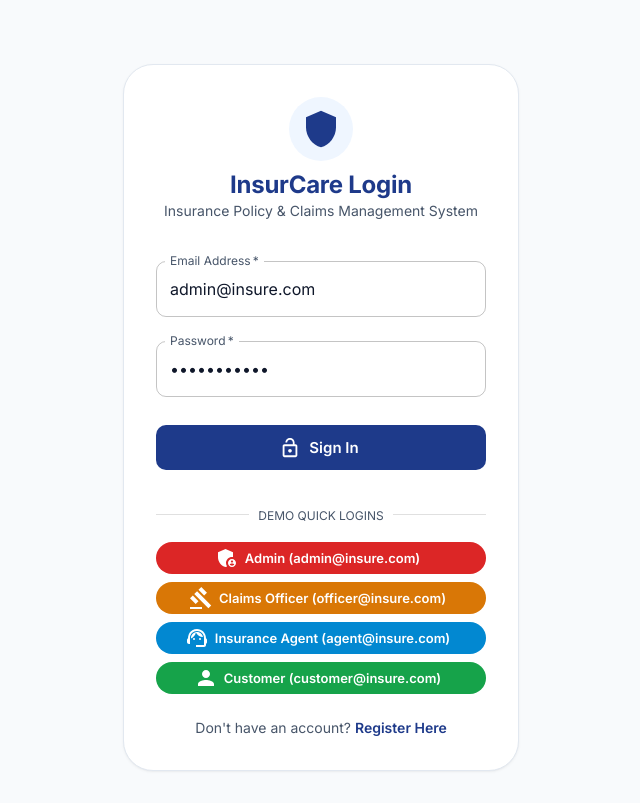
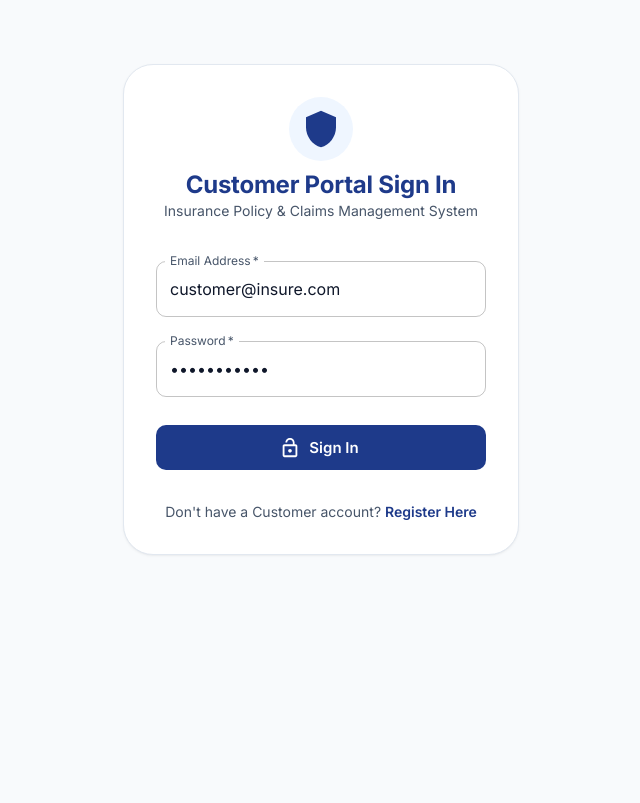
Before and after one commit to harshithcheripally16-ui/Insurance-Policy-Claims-Management, a React (Vite) app in the folder frontend/: page /login in a window 1280 px wide. Shown: the whole page, without its empty margins (319-959 px from the left). Built offline with nearby package versions, Linux system fonts and the light colour scheme.

Commit message:
refactor: simplify UI for Customer role testing and remove demo role banner

```diff
--- a/frontend/src/App.jsx
+++ b/frontend/src/App.jsx
@@ -4,13 +4,11 @@ import { Box, Container, CircularProgress } from '@mui/material';
 import { useAuth, AuthProvider } from './context/AuthContext';
 import Navbar from './components/Navbar';
 import Sidebar from './components/Sidebar';
-import RoleDemoBanner from './components/RoleDemoBanner';
 import Login from './pages/Login';
 import Register from './pages/Register';
 import Dashboard from './pages/Dashboard';
 import PoliciesPage from './pages/PoliciesPage';
 import ClaimsPage from './pages/ClaimsPage';
-import UsersPage from './pages/UsersPage';
 
 function ProtectedLayout() {
   const { user, loading } = useAuth();
@@ -30,7 +28,6 @@ function ProtectedLayout() {
 
   return (
     <Box sx={{ minHeight: '100vh', bgcolor: '#f8fafc', display: 'flex', flexDirection: 'column' }}>
-      <RoleDemoBanner />
       <Navbar onMobileMenuToggle={() => setMobileOpen(!mobileOpen)} />
       <Box sx={{ display: 'flex', flexGrow: 1, overflowX: 'hidden' }}>
         <Sidebar mobileOpen={mobileOpen} onMobileClose={() => setMobileOpen(false)} />
@@ -40,7 +37,6 @@ function ProtectedLayout() {
             <Route path="/policies" element={<PoliciesPage />} />
             <Route path="/policies/catalog" element={<PoliciesPage />} />
             <Route path="/claims" element={<ClaimsPage />} />
-            <Route path="/users" element={<UsersPage />} />
             <Route path="*" element={<Navigate to="/dashboard" replace />} />
           </Routes>
         </Container>
--- a/frontend/src/components/Sidebar.jsx
+++ b/frontend/src/components/Sidebar.jsx
@@ -8,21 +8,13 @@ import DashboardIcon from '@mui/icons-material/Dashboard';
 import PolicyIcon from '@mui/icons-material/Policy';
 import CategoryIcon from '@mui/icons-material/Category';
 import AssignmentLateIcon from '@mui/icons-material/AssignmentLate';
-import PeopleIcon from '@mui/icons-material/People';
 import DownloadIcon from '@mui/icons-material/Download';
-import AddTaskIcon from '@mui/icons-material/AddTask';
-import GavelIcon from '@mui/icons-material/Gavel';
-import AdminPanelSettingsIcon from '@mui/icons-material/AdminPanelSettings';
-import SupportAgentIcon from '@mui/icons-material/SupportAgent';
 import PersonIcon from '@mui/icons-material/Person';
-import FolderSharedIcon from '@mui/icons-material/FolderShared';
-import { useAuth } from '../context/AuthContext';
 import api from '../services/api';
 
 export default function Sidebar({ mobileOpen, onMobileClose }) {
   const navigate = useNavigate();
   const location = useLocation();
-  const { user } = useAuth();
 
   const handleExportCSV = async () => {
     try {
@@ -39,56 +31,13 @@ export default function Sidebar({ mobileOpen, onMobileClose }) {
     }
   };
 
-  // Define Role-Specific Main Menus
-  const getNavItems = () => {
-    switch (user?.role) {
-      case 'CUSTOMER':
-        return [
-          { label: 'Customer Overview', path: '/dashboard', icon: <DashboardIcon /> },
-          { label: 'Policy Catalog', path: '/policies/catalog', icon: <CategoryIcon /> },
-          { label: 'My Policies', path: '/policies', icon: <PolicyIcon /> },
-          { label: 'Submit & Track Claims', path: '/claims', icon: <AssignmentLateIcon /> },
-        ];
-
-      case 'AGENT':
-        return [
-          { label: 'Agent Dashboard', path: '/dashboard', icon: <DashboardIcon /> },
-          { label: 'Policy Catalog', path: '/policies/catalog', icon: <CategoryIcon /> },
-          { label: 'Customer Policies', path: '/policies', icon: <PolicyIcon /> },
-          { label: 'Customer Claims', path: '/claims', icon: <AssignmentLateIcon /> },
-          { label: 'Customer Directory', path: '/users', icon: <PeopleIcon /> },
-        ];
-
-      case 'CLAIMS_OFFICER':
-        return [
-          { label: 'Officer Dashboard', path: '/dashboard', icon: <DashboardIcon /> },
-          { label: 'Review Workbench', path: '/claims', icon: <GavelIcon /> },
-          { label: 'Document Attachments', path: '/claims?tab=documents', icon: <FolderSharedIcon /> },
-        ];
-
-      case 'ADMIN':
-      default:
-        // Admin Privileges: Comprehensive combination of Customer, Agent & Officer features
-        return [
-          { label: 'Master Analytics', path: '/dashboard', icon: <DashboardIcon /> },
-          { label: 'Policy Catalog', path: '/policies/catalog', icon: <CategoryIcon /> },
-          { label: 'All System Policies', path: '/policies', icon: <PolicyIcon /> },
-          { label: 'Claims Workbench', path: '/claims', icon: <GavelIcon /> },
-          { label: 'User Directory', path: '/users', icon: <PeopleIcon /> },
-        ];
-    }
-  };
-
-  const navItems = getNavItems();
-
-  const roleMeta = {
-    ADMIN: { label: 'Admin Access', color: 'error', icon: <AdminPanelSettingsIcon fontSize="small" /> },
-    CLAIMS_OFFICER: { label: 'Officer Menu', color: 'warning', icon: <GavelIcon fontSize="small" /> },
-    AGENT: { label: 'Agent Menu', color: 'info', icon: <SupportAgentIcon fontSize="small" /> },
-    CUSTOMER: { label: 'Customer Portal', color: 'success', icon: <PersonIcon fontSize="small" /> },
-  };
-
-  const currentRole = roleMeta[user?.role] || roleMeta.CUSTOMER;
+  // Customer Only Menu Items
+  const navItems = [
+    { label: 'Customer Overview', path: '/dashboard', icon: <DashboardIcon /> },
+    { label: 'Policy Catalog', path: '/policies/catalog', icon: <CategoryIcon /> },
+    { label: 'My Policies', path: '/policies', icon: <PolicyIcon /> },
+    { label: 'Submit & Track Claims', path: '/claims', icon: <AssignmentLateIcon /> },
+  ];
 
   const sidebarContent = (
     <Box sx={{ display: 'flex', flexDirection: 'column', height: '100%', justifyContent: 'space-between', p: 2 }}>
@@ -96,21 +45,21 @@ export default function Sidebar({ mobileOpen, onMobileClose }) {
         {/* Role Badge Indicator */}
         <Box sx={{ px: 1, mb: 2 }}>
           <Chip
-            icon={currentRole.icon}
-            label={currentRole.label}
-            color={currentRole.color}
+            icon={<PersonIcon fontSize="small" />}
+            label="Customer Portal"
+            color="success"
             size="small"
             sx={{ fontWeight: 700, width: '100%', justifyContent: 'flex-start', px: 1 }}
           />
         </Box>
 
         <Typography variant="overline" sx={{ px: 2, color: '#94a3b8', fontWeight: 700, letterSpacing: 1 }}>
-          Dedicated Menu
+          Customer Menu
         </Typography>
 
         <List sx={{ mt: 1 }}>
           {navItems.map((item) => {
-            const isActive = location.pathname === item.path || (location.pathname + location.search) === item.path;
+            const isActive = location.pathname === item.path;
             return (
               <ListItem key={item.path} disablePadding sx={{ mb: 0.5 }}>
                 <ListItemButton
--- a/frontend/src/pages/Login.jsx
+++ b/frontend/src/pages/Login.jsx
@@ -1,21 +1,16 @@
 import React, { useState } from 'react';
 import { useNavigate, Link } from 'react-router-dom';
 import {
-  Container, Box, Paper, Typography, TextField, Button, Alert,
-  Divider, Chip, Stack
+  Container, Box, Paper, Typography, TextField, Button, Alert
 } from '@mui/material';
 import ShieldIcon from '@mui/icons-material/Shield';
 import LockOpenIcon from '@mui/icons-material/LockOpen';
-import AdminPanelSettingsIcon from '@mui/icons-material/AdminPanelSettings';
-import GavelIcon from '@mui/icons-material/Gavel';
-import SupportAgentIcon from '@mui/icons-material/SupportAgent';
-import PersonIcon from '@mui/icons-material/Person';
 import { useAuth } from '../context/AuthContext';
 
 export default function Login() {
   const navigate = useNavigate();
   const { login } = useAuth();
-  const [email, setEmail] = useState('admin@insure.com');
+  const [email, setEmail] = useState('customer@insure.com');
   const [password, setPassword] = useState('password123');
   const [error, setError] = useState('');
   const [loading, setLoading] = useState(false);
@@ -34,11 +29,6 @@ export default function Login() {
     }
   };
 
-  const handleQuickFill = (quickEmail) => {
-    setEmail(quickEmail);
-    setPassword('password123');
-  };
-
   return (
     <Container maxWidth="xs" sx={{ mt: 8, mb: 4 }}>
       <Paper elevation={3} sx={{ p: 4, borderRadius: 3, textAlign: 'center' }}>
@@ -47,7 +37,7 @@ export default function Login() {
         </Box>
 
         <Typography variant="h5" sx={{ fontWeight: 800, color: '#1e3a8a' }}>
-          InsurCare Login
+          Customer Portal Sign In
         </Typography>
         <Typography variant="body2" color="text.secondary" sx={{ mb: 3 }}>
           Insurance Policy & Claims Management System
@@ -88,42 +78,9 @@ export default function Login() {
           </Button>
         </Box>
 
-        <Divider sx={{ my: 2 }}>
-          <Typography variant="caption" color="text.secondary">
-            DEMO QUICK LOGINS
-          </Typography>
-        </Divider>
-
-        <Stack spacing={1}>
-          <Chip
-            icon={<AdminPanelSettingsIcon />}
-            label="Admin (admin@insure.com)"
-            color="error"
-            onClick={() => handleQuickFill('admin@insure.com')}
-          />
-          <Chip
-            icon={<GavelIcon />}
-            label="Claims Officer (officer@insure.com)"
-            color="warning"
-            onClick={() => handleQuickFill('officer@insure.com')}
-          />
-          <Chip
-            icon={<SupportAgentIcon />}
-            label="Insurance Agent (agent@insure.com)"
-            color="info"
-            onClick={() => handleQuickFill('agent@insure.com')}
-          />
-          <Chip
-            icon={<PersonIcon />}
-            label="Customer (customer@insure.com)"
-            color="success"
-            onClick={() => handleQuickFill('customer@insure.com')}
-          />
-        </Stack>
-
-        <Box sx={{ mt: 3 }}>
+        <Box sx={{ mt: 2 }}>
           <Typography variant="body2" color="text.secondary">
-            Don't have an account?{' '}
+            Don't have a Customer account?{' '}
             <Link to="/register" style={{ color: '#1e3a8a', fontWeight: 600, textDecoration: 'none' }}>
               Register Here
             </Link>
--- a/frontend/src/pages/Register.jsx
+++ b/frontend/src/pages/Register.jsx
@@ -1,7 +1,7 @@
 import React, { useState } from 'react';
 import { useNavigate, Link } from 'react-router-dom';
 import {
-  Container, Box, Paper, Typography, TextField, Button, Alert, MenuItem
+  Container, Box, Paper, Typography, TextField, Button, Alert
 } from '@mui/material';
 import PersonAddIcon from '@mui/icons-material/PersonAdd';
 import api from '../services/api';
@@ -44,10 +44,10 @@ export default function Register() {
     <Container maxWidth="xs" sx={{ mt: 6, mb: 4 }}>
       <Paper elevation={3} sx={{ p: 4, borderRadius: 3 }}>
         <Typography variant="h5" sx={{ fontWeight: 800, color: '#1e3a8a', mb: 0.5, textAlign: 'center' }}>
-          Create Account
+          Customer Registration
         </Typography>
         <Typography variant="body2" color="text.secondary" sx={{ mb: 3, textAlign: 'center' }}>
-          Register to InsurCare Management System
+          Register for a Customer Account
         </Typography>
 
         {error && <Alert severity="error" sx={{ mb: 2 }}>{error}</Alert>}
@@ -83,19 +83,6 @@ export default function Register() {
             required
           />
           <TextField
-            select
-            fullWidth
-            label="Register Role"
-            name="role"
-            value={formData.role}
-            onChange={handleChange}
-            margin="dense"
-          >
-            <MenuItem value="CUSTOMER">Customer</MenuItem>
-            <MenuItem value="AGENT">Insurance Agent</MenuItem>
-            <MenuItem value="CLAIMS_OFFICER">Claims Officer</MenuItem>
-          </TextField>
-          <TextField
             fullWidth
             label="Phone Number"
             name="phone"
@@ -120,7 +107,7 @@ export default function Register() {
             startIcon={<PersonAddIcon />}
             sx={{ mt: 3, mb: 2, bgcolor: '#1e3a8a', py: 1.2 }}
           >
-            {loading ? 'Creating...' : 'Register'}
+            {loading ? 'Creating...' : 'Register Customer Account'}
           </Button>
         </Box>
 
```
